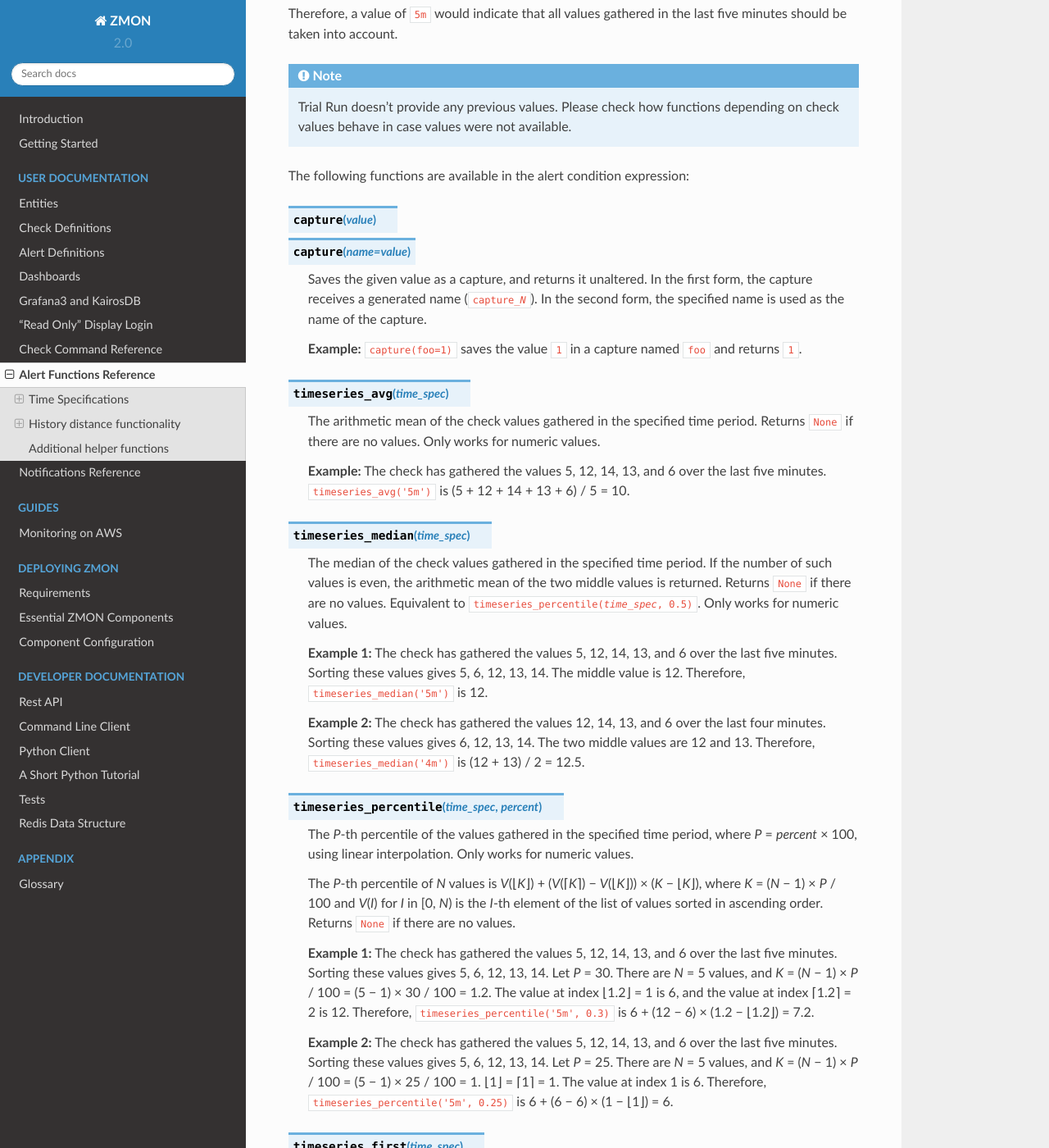
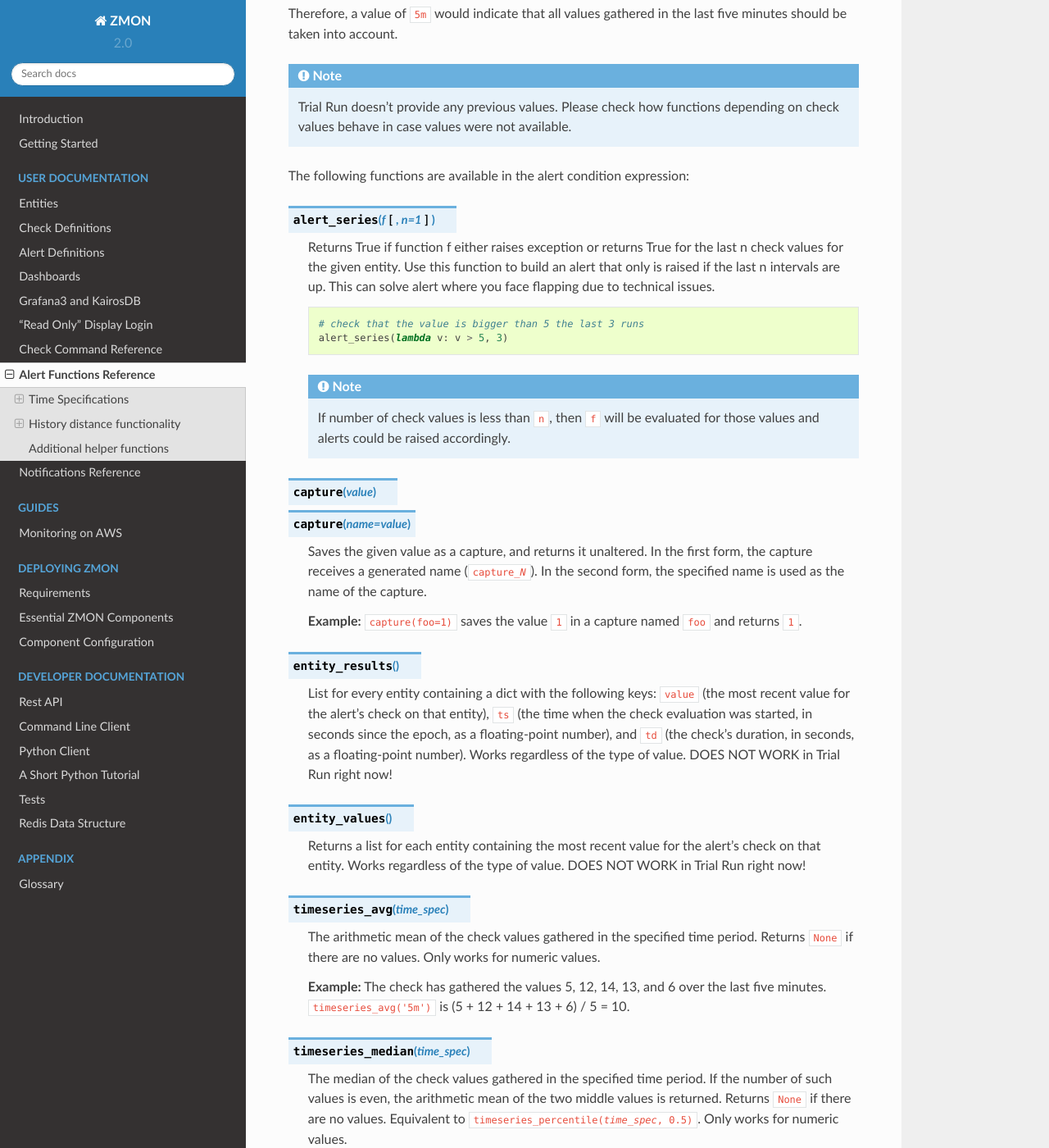
Before and after one commit to zalando-zmon/zmon-docs, a Sphinx documentation site: the page built from docs/user/alert-ref/alert_reference_functions.rst, in a window 1280 px wide and 1400 px high, scrolled down 310 px. Shown: the whole window at 82% size. Built offline with Sphinx 7.4.7 and the Read the Docs theme 2.0.0, drawn with Linux system fonts in a browser that asks for light colours; some of the changed text lies outside the part shown.

Commit message:
Function sorting and example for alert series

```diff
--- a/docs/user/alert-ref/alert_reference_functions.rst
+++ b/docs/user/alert-ref/alert_reference_functions.rst
@@ -14,12 +14,38 @@ Therefore, a value of ``5m`` would indicate that all values gathered in the last
 The following functions are available in the alert condition expression:
 
 
+.. py:function:: alert_series(f, [n=1])
+
+    Returns True if function f either raises exception or returns True for the last n check values for the given entity. Use this function to build an alert that only is raised if the last n intervals are up. This can solve alert where you face flapping due to technical issues.
+
+
+    .. code-block:: python
+
+        # check that the value is bigger than 5 the last 3 runs
+        alert_series(lambda v: v > 5, 3)
+
+
+    .. note::
+
+        If number of check values is less than ``n``, then ``f`` will be evaluated for those values and alerts could be raised accordingly.
+
+
 .. py:function:: capture(value)
                  capture(name=value)
 
     Saves the given value as a capture, and returns it unaltered. In the first form, the capture receives a generated name (:samp:`capture_{N}`). In the second form, the specified name is used as the name of the capture.
 
     **Example:** ``capture(foo=1)`` saves the value ``1`` in a capture named ``foo`` and returns ``1``.
+
+
+.. py:function:: entity_results()
+
+     List for every entity containing a dict with the following keys: ``value`` (the most recent value for the alert's check on that entity), ``ts`` (the time when the check evaluation was started, in seconds since the epoch, as a floating-point number), and ``td`` (the check's duration, in seconds, as a floating-point number). Works regardless of the type of value. DOES NOT WORK in Trial Run right now!
+
+
+.. py:function:: entity_values()
+
+    Returns a list for each entity containing the most recent value for the alert's check on that entity. Works regardless of the type of value. DOES NOT WORK in Trial Run right now!
 
 
 .. py:function:: timeseries_avg(time_spec)
```
Also changed, not shown: other parts of docs/user/alert-ref/alert_reference_functions.rst (+0 -16 lines).
